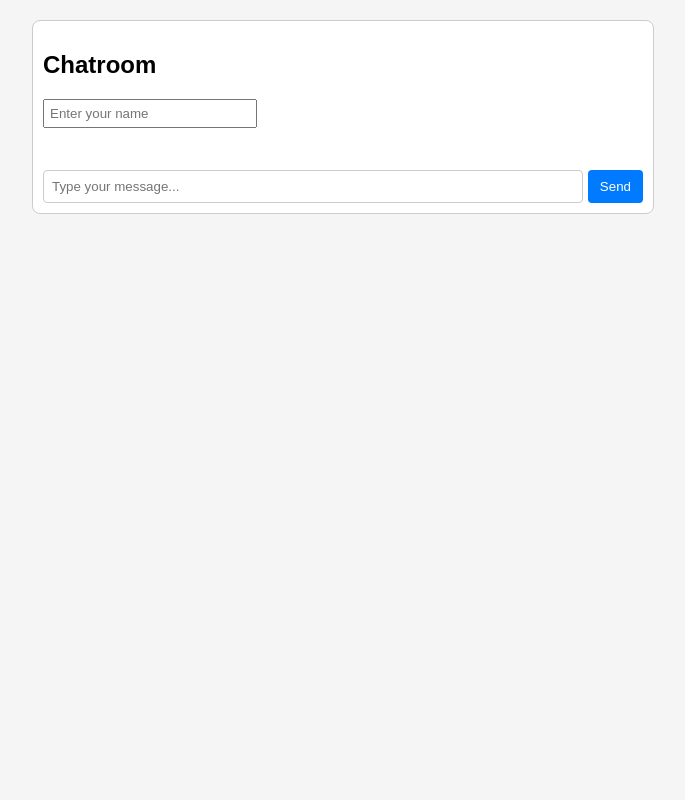
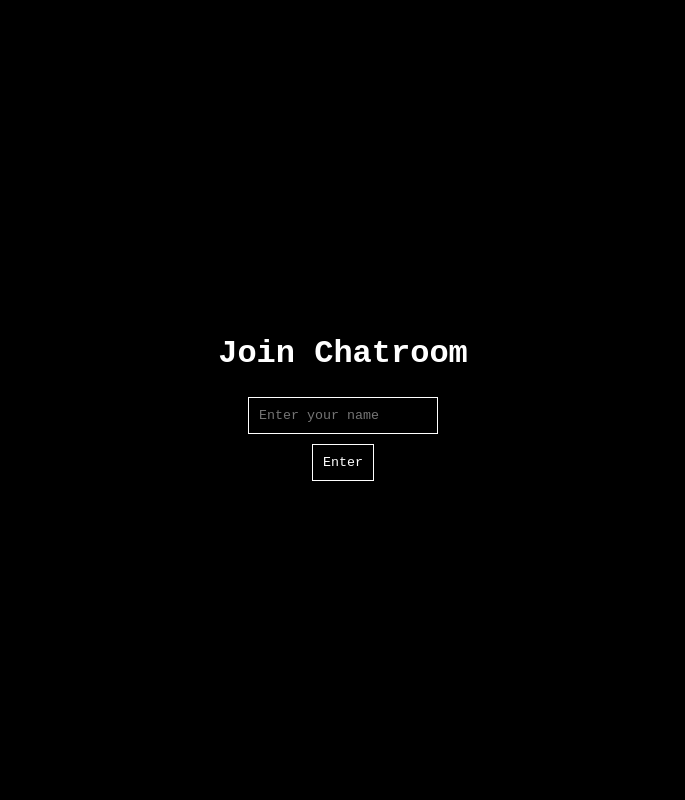
Before and after one commit to swaroop-surya/chatroom, a website: page public/index.html in a window 1280 px wide. Shown: the top 800 px of the page, without its empty margins (297-982 px from the left). Drawn offline with nearby package versions, Linux system fonts and the light colour scheme; no server answers.

Commit message:
index.html

```diff
--- a/public/index.html
+++ b/public/index.html
@@ -4,26 +4,97 @@
   <meta charset="UTF-8">
   <title>Chatroom</title>
   <style>
-    body { font-family: Arial, sans-serif; background: #f5f5f5; }
-    #chat { width: 600px; margin: 20px auto; background: #fff; border: 1px solid #ccc; border-radius: 8px; padding: 10px; }
-    #messages { list-style: none; padding: 0; max-height: 400px; overflow-y: auto; }
-    #messages li { padding: 5px; border-bottom: 1px solid #eee; }
-    #form { display: flex; margin-top: 10px; }
-    #input { flex: 1; padding: 8px; border: 1px solid #ccc; border-radius: 4px; }
-    #send { padding: 8px 12px; margin-left: 5px; border: none; background: #007bff; color: white; border-radius: 4px; cursor: pointer; }
-    #send:hover { background: #0056b3; }
-    #username { width: 200px; padding: 5px; margin-bottom: 10px; }
+    body {
+      font-family: 'Courier New', monospace;
+      background: #000;
+      color: #fff;
+      margin: 0;
+      padding: 0;
+    }
+    #joinScreen, #chatScreen {
+      display: none;
+      height: 100vh;
+      display: flex;
+      flex-direction: column;
+      justify-content: center;
+      align-items: center;
+      text-align: center;
+    }
+    #joinScreen.active, #chatScreen.active {
+      display: flex;
+    }
+    h1 {
+      margin-bottom: 20px;
+    }
+    input, button {
+      padding: 10px;
+      font-family: 'Courier New', monospace;
+      border: 1px solid #fff;
+      background: #000;
+      color: #fff;
+      margin: 5px 0;
+    }
+    button {
+      cursor: pointer;
+    }
+    #chat {
+      width: 90%;
+      max-width: 600px;
+      border: 1px solid #fff;
+      border-radius: 4px;
+      padding: 10px;
+      display: flex;
+      flex-direction: column;
+      height: 80vh;
+    }
+    #messages {
+      list-style: none;
+      padding: 0;
+      flex: 1;
+      overflow-y: auto;
+      margin: 0 0 10px 0;
+    }
+    #messages li {
+      padding: 5px;
+      border-bottom: 1px solid #333;
+      word-wrap: break-word;
+    }
+    #form {
+      display: flex;
+    }
+    #input {
+      flex: 1;
+      padding: 10px;
+      border: 1px solid #fff;
+      background: #000;
+      color: #fff;
+    }
+    #send {
+      padding: 10px;
+      border: 1px solid #fff;
+      background: #000;
+      color: #fff;
+      cursor: pointer;
+    }
   </style>
 </head>
 <body>
+  <!-- Join Screen -->
+  <div id="joinScreen" class="active">
+    <h1>Join Chatroom</h1>
+    <input id="joinName" placeholder="Enter your name" />
+    <button id="joinBtn">Enter</button>
+  </div>
+
+  <!-- Chat Screen -->
+  <div id="chatScreen">
     <div id="chat">
-    <h2>Chatroom</h2>
-    <input id="username" placeholder="Enter your name" />
       <ul id="messages"></ul>
       <form id="form">
         <input id="input" autocomplete="off" placeholder="Type your message..." />
         <button id="send">Send</button>
       </form>
+    </div>
   </div>
 
   <script src="https://cdn.socket.io/4.7.2/socket.io.min.js"></script>
@@ -32,7 +103,12 @@
     const form = document.getElementById('form');
     const input = document.getElementById('input');
     const messages = document.getElementById('messages');
-    const usernameInput = document.getElementById('username');
+    const joinScreen = document.getElementById('joinScreen');
+    const chatScreen = document.getElementById('chatScreen');
+    const joinName = document.getElementById('joinName');
+    const joinBtn = document.getElementById('joinBtn');
+
+    let username = "";
 
     function addMessage(msg) {
       const li = document.createElement('li');
@@ -53,9 +129,17 @@
 
     form.addEventListener("submit", (e) => {
       e.preventDefault();
-      if (input.value && usernameInput.value) {
-        socket.emit("chat message", { user: usernameInput.value, text: input.value });
+      if (input.value && username) {
+        socket.emit("chat message", { user: username, text: input.value });
         input.value = "";
+      }
+    });
+
+    joinBtn.addEventListener("click", () => {
+      if (joinName.value.trim()) {
+        username = joinName.value.trim();
+        joinScreen.classList.remove("active");
+        chatScreen.classList.add("active");
       }
     });
   </script>
```
Lines whose indentation alone changed are shown as unchanged.
